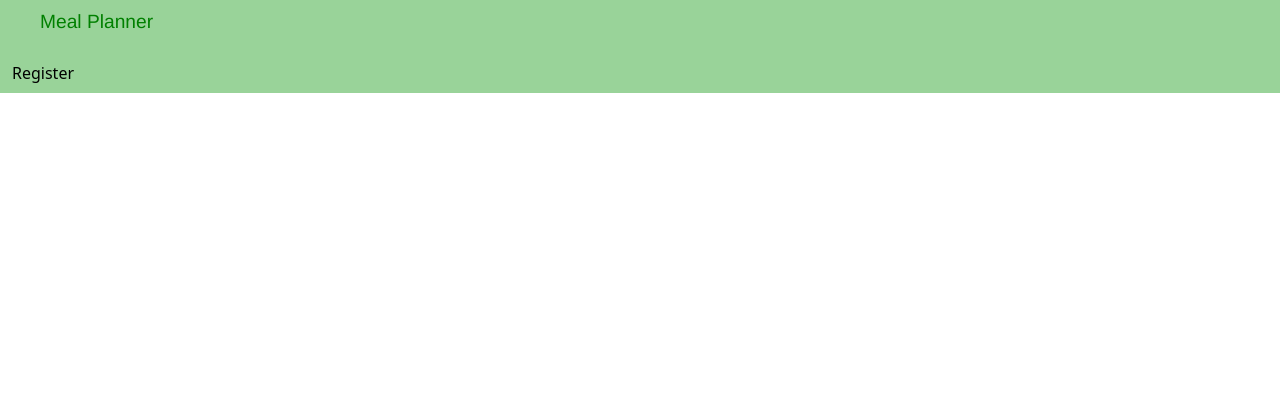
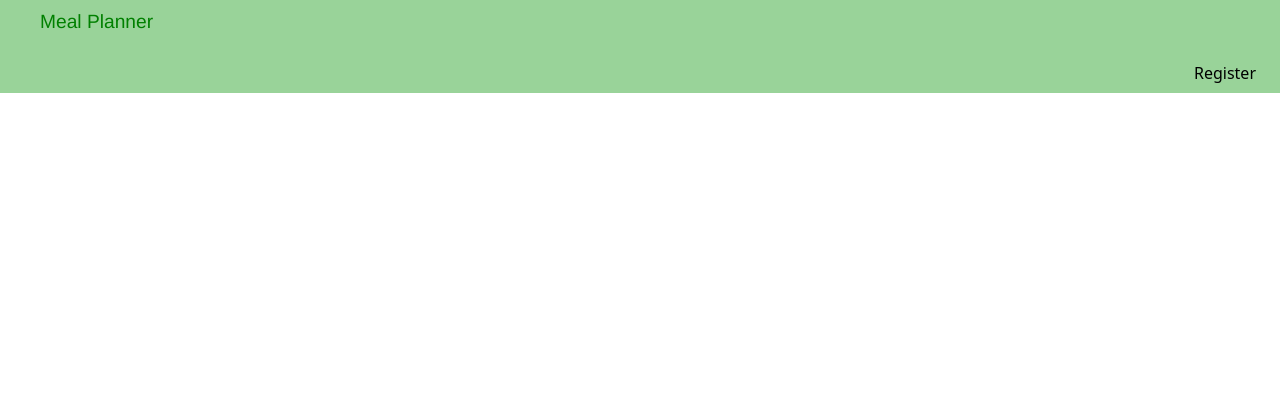
Before and after one commit to zshep/meal_finder, a Flask app: page /jedi in a window 1280 px wide. Shown: the top 420 px of the page. Run offline with Flask 3, Linux system fonts and the light colour scheme.

Commit message:
fixed some styling

```diff
--- a/templates/layout.html
+++ b/templates/layout.html
@@ -29,20 +29,20 @@
     <div class="container-fluid" id="navbar">
 
         <div class="row" id="navbar">
-            <div class="col-2">
+            <div class="col-2 justify-content-center">
                 <a class="nav-link" id="homebtn" href="/">Meal Planner</a>
             </div>
             {% if session["name"] %}
-            <ul class="col-2 navbar-nav ms-auto list-group-horizontal">
+            <ul class="col-2 navbar-nav ms-auto list-group-horizontal justify-content-start">
 
-                <li><a class="nav-link active" id="navbtn" href="/show_meal">My Recipes</a></li>
+                <li><a class="nav-link active justify-content-start" id="navbtn" href="/show_meal">My Recipes</a></li>
             </ul>
-            <ul class="col-8 navbar-nav ms-auto list-group-horizontal">
+            <ul class="col-8 navbar-nav ms-auto list-group-horizontal justify-content-end">
                 <li class="nav-item"><a class="nav-link" id="navbtn" href="/logout">Log Out</a></li>
             </ul>
             {% else %}
 
-            <ul class="navbar-nav ms-auto mt-2 list-group-horizontal">
+            <ul class="navbar-nav ms-auto mt-2 list-group-horizontal justify-content-end">
 
                 <a class="nav-link" id="navbtn" href="/register">Register</a>
             </ul>
```
